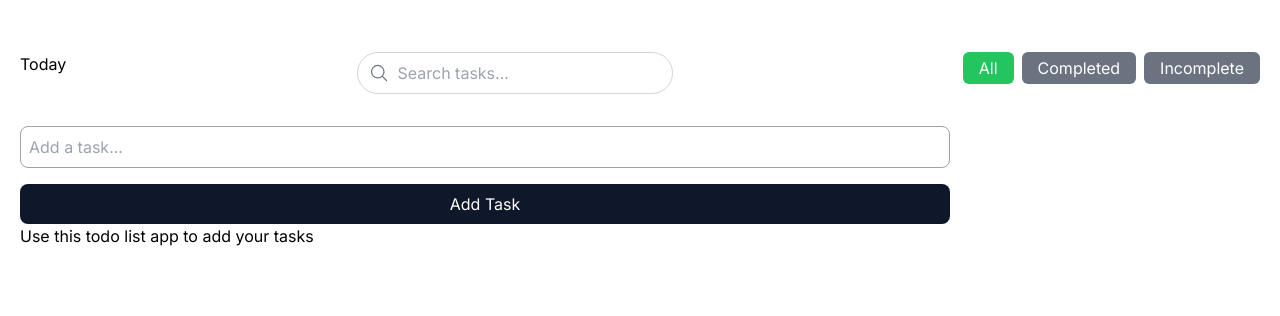
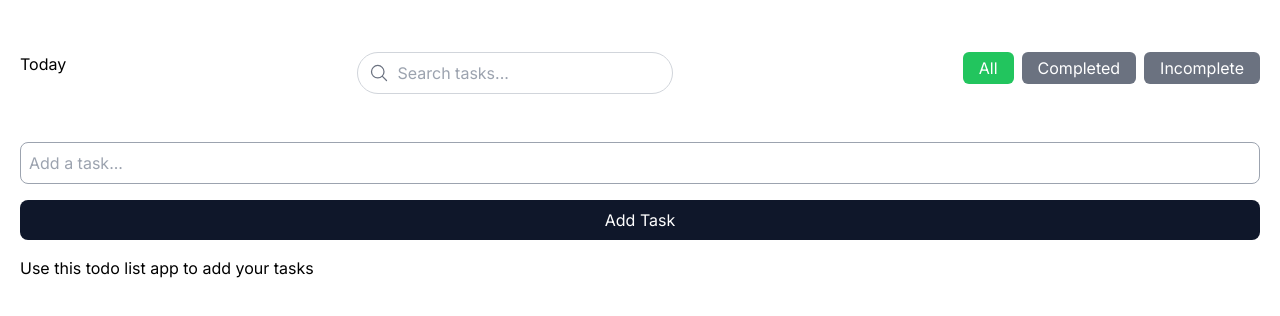
Before and after one commit to Ankush-nitjsr/todo-list-app, a React (Vite) app: page / in a window 1280 px wide. Shown: the top 316 px of the page. Built offline with nearby package versions, Linux system fonts and the light colour scheme.

Commit message:
chore: Add style

```diff
--- a/src/features/add-task/AddTask.tsx
+++ b/src/features/add-task/AddTask.tsx
@@ -14,7 +14,7 @@ const AddTask = () => {
   return (
     <form
       onSubmit={handleSubmit}
-      className="add-task-form flex flex-col w-3/4 space-y-4"
+      className="add-task-form flex flex-col w-full space-y-4 my-4"
     >
       <input
         type="text"
```
